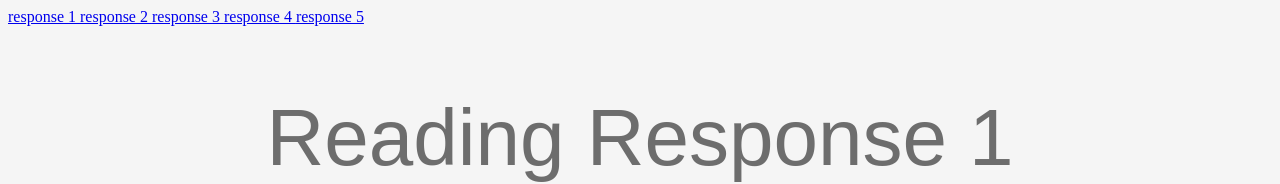
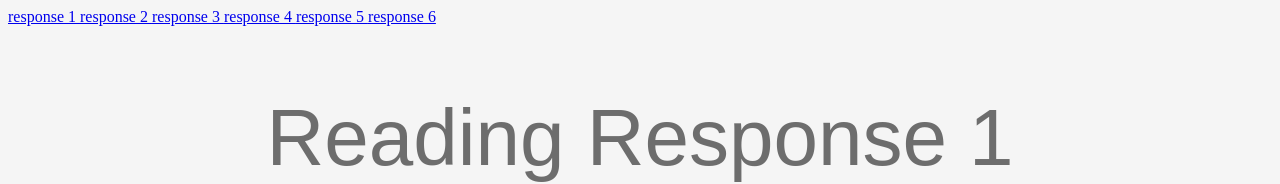
Before and after one commit to DiegoCong1/core-2-int-lab, a website: page reading-responses/index.html in a window 1280 px wide. Shown: the top 184 px of the page. Drawn offline with Linux system fonts and the light colour scheme; a web font is replaced by a local one.

Commit message:
add link

```diff
--- a/reading-responses/index.html
+++ b/reading-responses/index.html
@@ -15,6 +15,7 @@
 		<a href="#response3"> response 3 </a>
 		<a href="#response4"> response 4 </a>
 		<a href="#response5"> response 5 </a>
+		<a href="#response6"> response 6 </a>
 
 	</nav>
 
```
